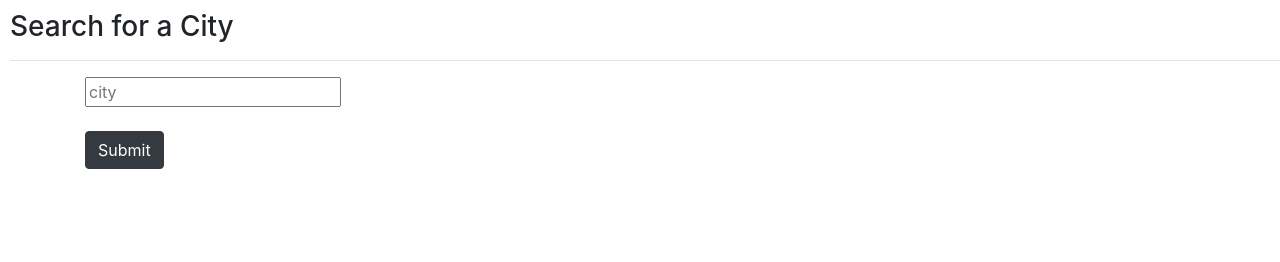
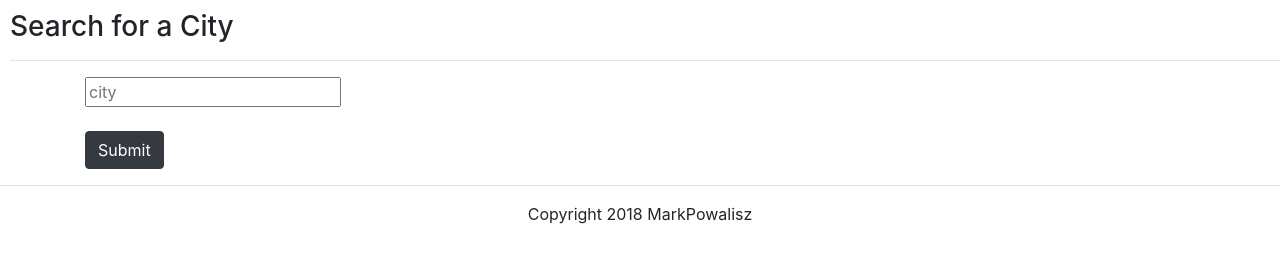
Before and after one commit to FenixRising13/CitySearch, a plain HTML site: page index.html in a window 1280 px wide. Drawn offline with nearby package versions, Linux system fonts and the light colour scheme; no server answers.

Commit message:
Updated HTML to include Footer; Center aligned Footer Text

```diff
--- a/assets/css/main.css
+++ b/assets/css/main.css
@@ -2,3 +2,7 @@ header {
     margin-top:10px;
     margin-left:10px;
 }
+
+footer {
+    text-align: center;
+}
--- a/index.html
+++ b/index.html
@@ -39,7 +39,10 @@
         <br>
         <button id='submit' type="submit" class="btn btn-dark">Submit</button>
     </main>
-    <footer></footer>
+    <footer>
+        <hr>
+        Copyright 2018 MarkPowalisz
+    </footer>
 
 
 
```
